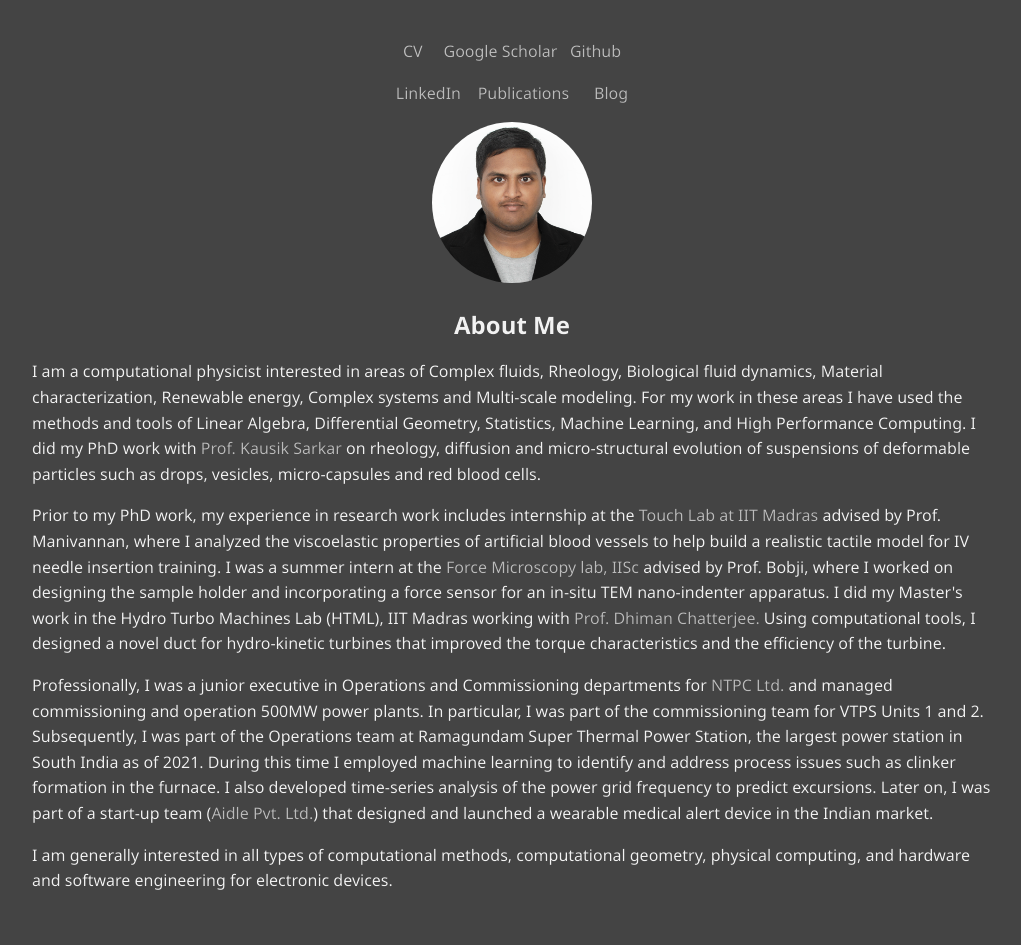
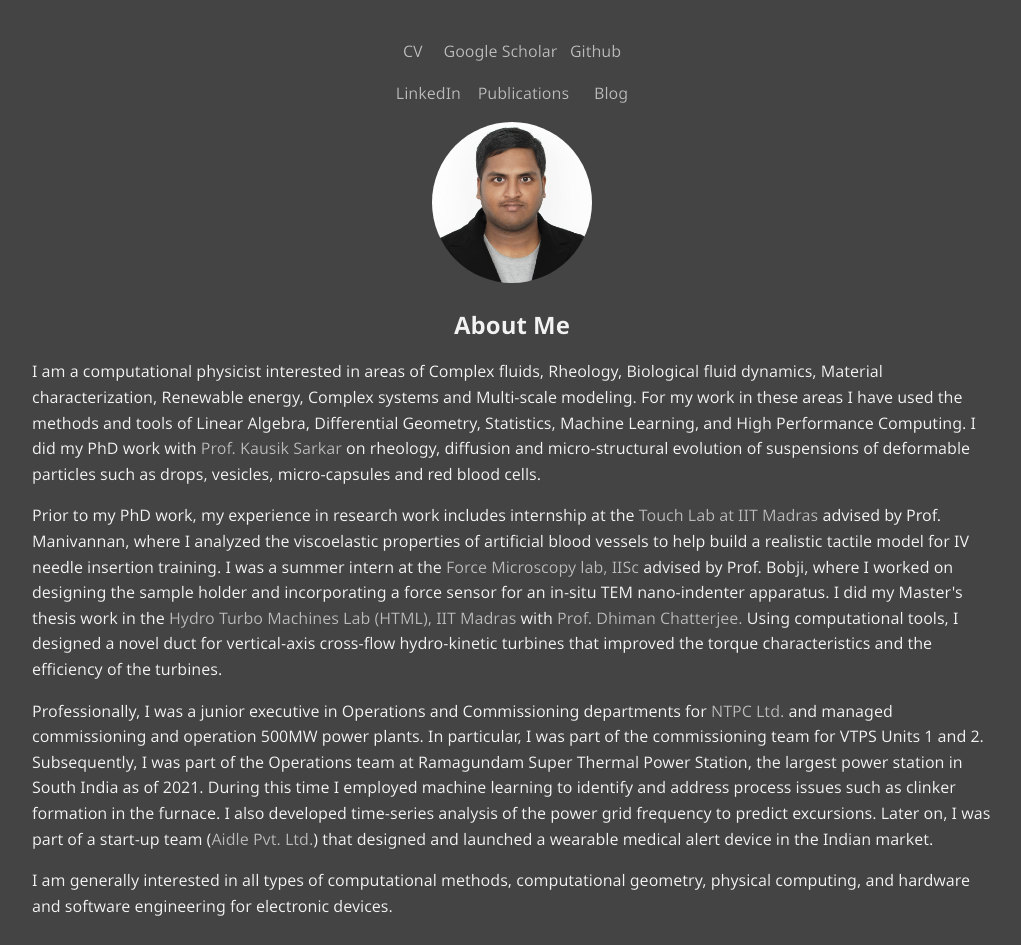
Before and after one commit to AbhilashReddyM/AbhilashReddyM.github.io, a plain HTML site: page index.html in a window 1280 px wide. Shown: the part 152-1097 px from the top of the page, without its empty margins (128-1149 px from the left). Drawn offline with Linux system fonts and the light colour scheme.

Commit message:
updated bio

```diff
--- a/index.html
+++ b/index.html
@@ -37,7 +37,7 @@
 <div align="left">
         <p>I am a computational physicist interested in areas of Complex fluids, Rheology, Biological fluid dynamics, Material characterization, Renewable energy, Complex systems and Multi-scale modeling. For my work in these areas I have used the methods and tools of Linear Algebra, Differential Geometry, Statistics, Machine Learning, and High Performance Computing. I did my PhD work with <a href=https://www.sarkarkausik.com/>Prof. Kausik Sarkar</a> on rheology, diffusion and micro-structural evolution of suspensions of deformable particles such as drops, vesicles, micro-capsules and red blood cells.</p>
 
-        <p>Prior to my PhD work, my experience in research work includes internship at the <a href=https://apm.iitm.ac.in/biomedical/touchlab/index.html>Touch Lab at IIT Madras</a> advised by Prof. Manivannan, where I analyzed the viscoelastic properties of artificial blood vessels to help build a realistic tactile model for IV needle insertion training. I was a summer intern at the <a href=https://mecheng.iisc.ac.in/fmlab/>Force Microscopy lab, IISc</a> advised by Prof. Bobji, where I worked on designing the sample holder and incorporating a force sensor for an in-situ TEM nano-indenter apparatus. I did my Master's work in the Hydro Turbo Machines Lab (HTML), IIT Madras working with <a href=https://mech.iitm.ac.in/meiitm/personnal/dr-dhiman-chatterjee/>Prof. Dhiman Chatterjee.</a> Using computational tools, I designed a novel duct for hydro-kinetic turbines that improved the torque characteristics and the efficiency of the turbine.</p>
+        <p>Prior to my PhD work, my experience in research work includes internship at the <a href=https://apm.iitm.ac.in/biomedical/touchlab/index.html>Touch Lab at IIT Madras</a> advised by Prof. Manivannan, where I analyzed the viscoelastic properties of artificial blood vessels to help build a realistic tactile model for IV needle insertion training. I was a summer intern at the <a href=https://mecheng.iisc.ac.in/fmlab/>Force Microscopy lab, IISc</a> advised by Prof. Bobji, where I worked on designing the sample holder and incorporating a force sensor for an in-situ TEM nano-indenter apparatus. I did my Master's thesis work in the <a href=https://mech.iitm.ac.in/html/people.php>Hydro Turbo Machines Lab (HTML), IIT Madras</a> with <a href=https://mech.iitm.ac.in/meiitm/personnal/dr-dhiman-chatterjee/>Prof. Dhiman Chatterjee.</a> Using computational tools, I designed a novel duct for vertical-axis cross-flow hydro-kinetic turbines that improved the torque characteristics and the efficiency of the turbines.</p>
 
         <p>Professionally, I was a junior executive in Operations and Commissioning departments for <a href='https://www.ntpc.co.in/'>NTPC Ltd.</a> and managed commissioning and operation 500MW power plants. In particular, I was part of the commissioning team for VTPS Units 1 and 2. Subsequently, I was part of the Operations team at Ramagundam Super Thermal Power Station, the largest power station in South India as of 2021. During this time I employed machine learning to identify and address process issues such as clinker formation in the furnace. I also developed time-series analysis of the power grid frequency to predict excursions. Later on, I was part of a start-up team (<a href='https://www.linkedin.com/company/aidle/'>Aidle Pvt. Ltd.</a>) that designed and launched a wearable medical alert device in the Indian market.</p>
 
```
